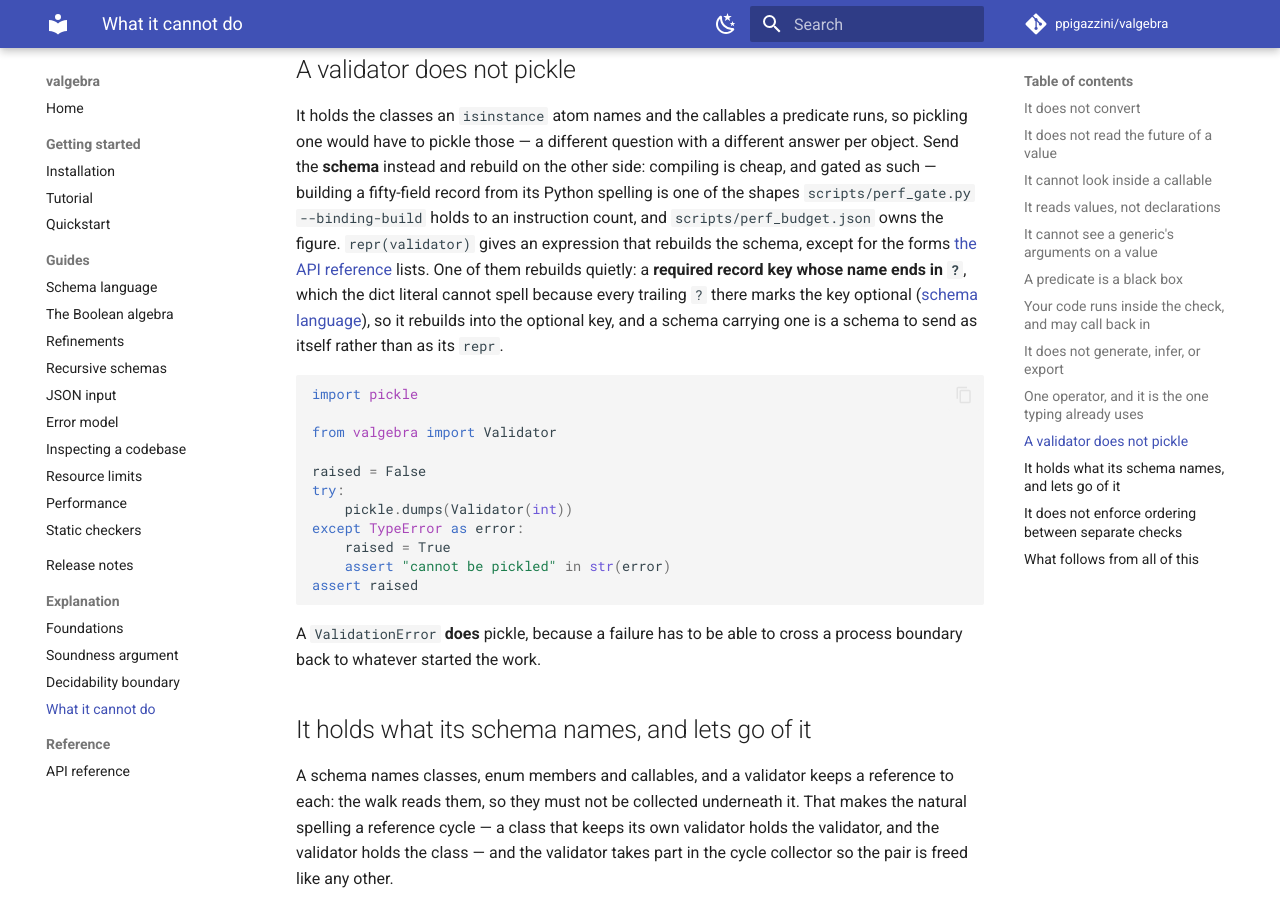
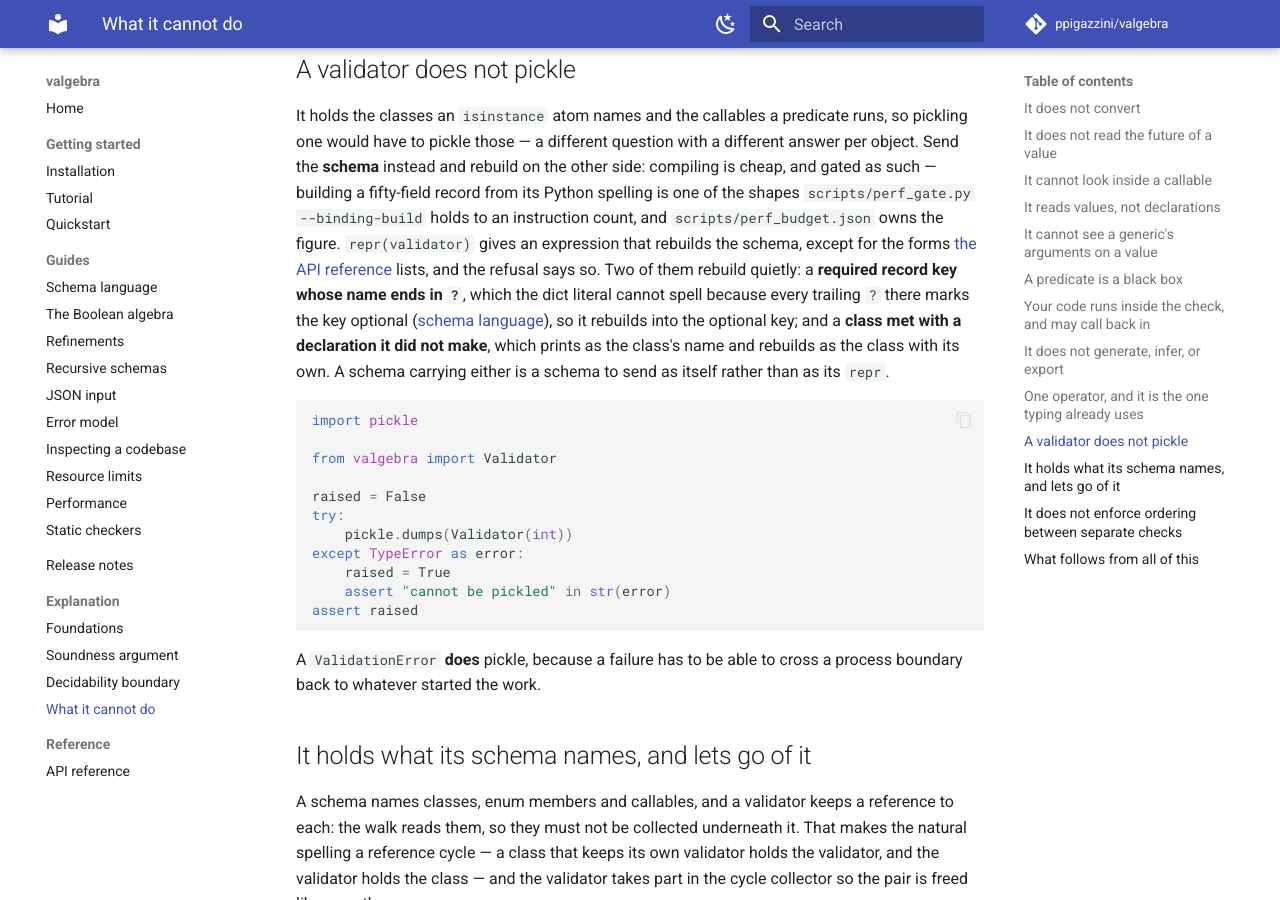
Before and after one commit to ppigazzini/valgebra, an MkDocs documentation site: the page built from docs/17-boundaries.md, in a window 1280 px wide and 900 px high, scrolled down 5430 px. Built offline with MkDocs 1.6.1 and Material for MkDocs 9.7.7, drawn with Linux system fonts in a browser that asks for light colours; comment, search, counter and statistics services are not loaded.

Commit message:
fix: the pickle refusal sends a reader to the forms repr cannot spell
A validator's pickle refusal said `repr` gives an expression that rebuilds
every form but a class or a predicate. The API reference lists seven forms it
cannot spell, two of which read back as a different schema, and the refusal
names that list. The boundaries page counted one form that reads back quietly
where the API reference lists two, a required key ending in `?` and a class
met with a declaration it did not make; it names both.

````diff
--- a/docs/17-boundaries.md
+++ b/docs/17-boundaries.md
@@ -261,12 +261,14 @@ record from its Python spelling is one of the shapes
 `scripts/perf_gate.py --binding-build` holds to an instruction count, and
 `scripts/perf_budget.json` owns the figure. `repr(validator)` gives an
 expression that rebuilds the schema, except for the forms
-[the API reference](16-api.md#operators-on-a-validator) lists. One of them
-rebuilds quietly: a **required record key whose name ends in `?`**, which the
-dict literal cannot spell because every trailing `?` there marks the key
-optional ([schema language](03-schema-language.md)), so it rebuilds into the
-optional key, and a schema carrying one is a schema to send as itself rather
-than as its `repr`.
+[the API reference](16-api.md#operators-on-a-validator) lists, and the
+refusal says so. Two of them rebuild quietly: a **required record key whose
+name ends in `?`**, which the dict literal cannot spell because every trailing
+`?` there marks the key optional ([schema language](03-schema-language.md)), so
+it rebuilds into the optional key; and a **class met with a declaration it did
+not make**, which prints as the class's name and rebuilds as the class with its
+own. A schema carrying either is a schema to send as itself rather than as its
+`repr`.
 
 ```python
 import pickle
````
Also changed, not shown: CHANGELOG.md (+6 -0 lines), 2 other files.
